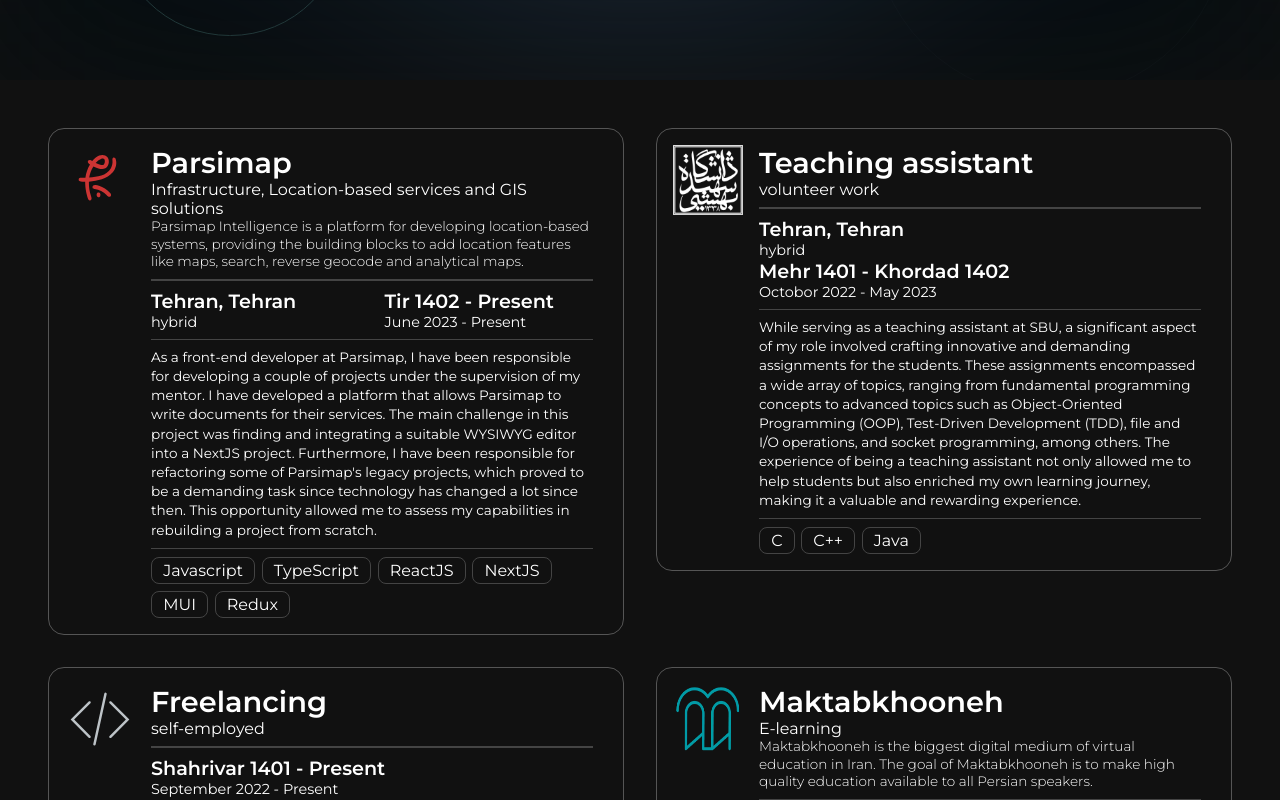
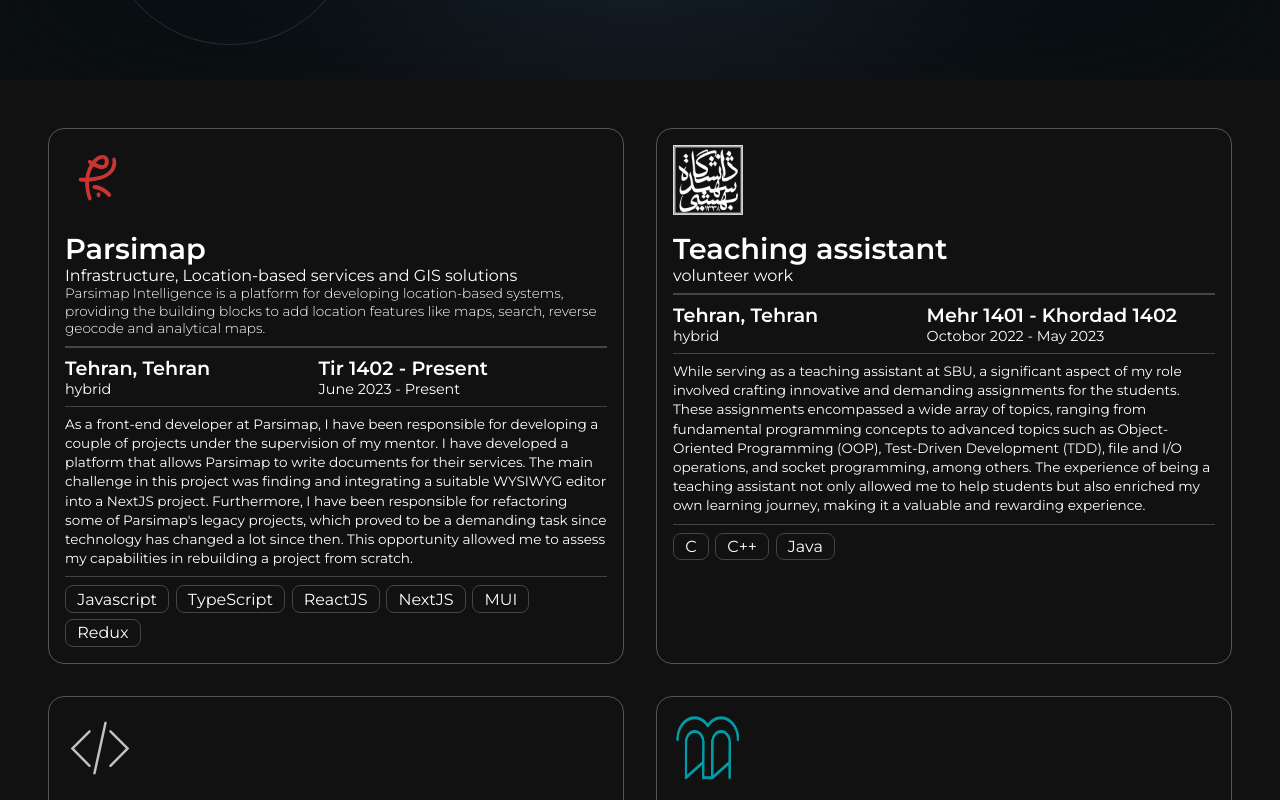
Before and after one commit to alivarastepour/Who_Am_I, a Next.js app: page / in a window 1280 px wide. Shown: the part 2220-3020 px from the top of the page. Built offline with nearby package versions, Linux system fonts and the light colour scheme.

Commit message:
added RD for Experience component

```diff
--- a/styles/experience.module.scss
+++ b/styles/experience.module.scss
@@ -8,3 +8,15 @@
   flex-direction: row;
   flex-wrap: wrap;
 }
+
+@media only screen and (max-width: 850px) {
+  .experience-wrapper {
+    flex-direction: column;
+  }
+}
+
+@media only screen and (max-width: 450px) {
+  .experience-wrapper {
+    padding: 0.5rem;
+  }
+}
--- a/styles/experienceCard.module.scss
+++ b/styles/experienceCard.module.scss
@@ -14,8 +14,8 @@
   // width: 45%;
   transition: all 0.1s ease;
   position: relative;
-  // min-height: 60vh;
-  height: 100%;
+  min-height: 400px;
+  // height: 100%;
 
   &:hover {
     box-shadow: -1px 1px 5px rgba($color: #fff, $alpha: 0.5),
@@ -43,9 +43,11 @@
       padding-bottom: 0.5rem;
       margin-bottom: 0.5rem;
       width: 100%;
+      position: relative;
       .company-name {
         font-size: 1.8rem;
         font-weight: 600;
+        width: 100%;
       }
       .company-industry {
         font-size: 1rem;
@@ -124,3 +126,31 @@
     }
   }
 }
+
+@media only screen and (max-width: 1300px) {
+  .experience-card-wrapper {
+    flex-direction: column;
+  }
+}
+
+@media only screen and (max-width: 1100px) {
+  .experience-card-wrapper {
+    text-align: justify;
+  }
+}
+
+@media only screen and (max-width: 850px) {
+  .experience-card-wrapper {
+    text-align: left;
+    max-width: unset;
+    width: 100%;
+    flex-direction: row;
+    margin: 1rem 0;
+  }
+}
+
+@media only screen and (max-width: 600px) {
+  .experience-card-wrapper {
+    flex-direction: column;
+  }
+}
```
